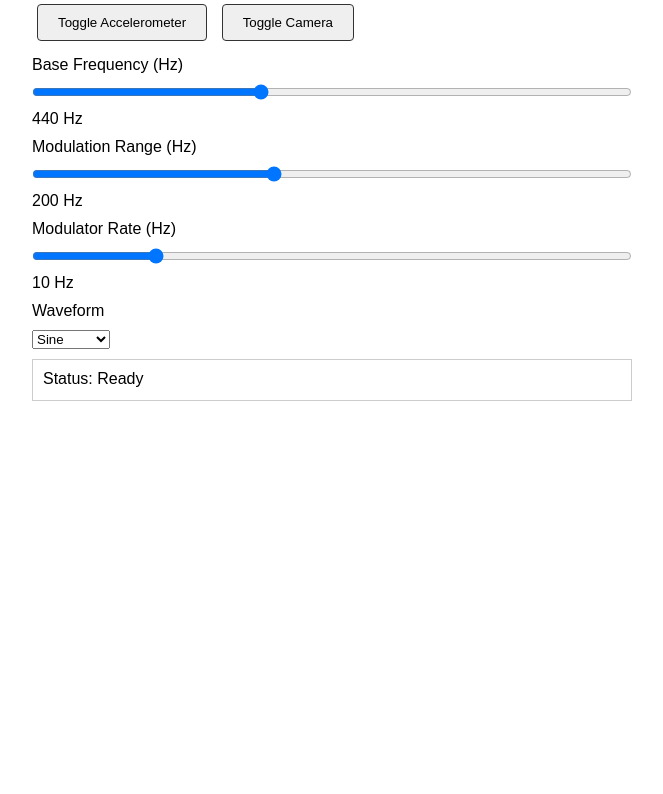
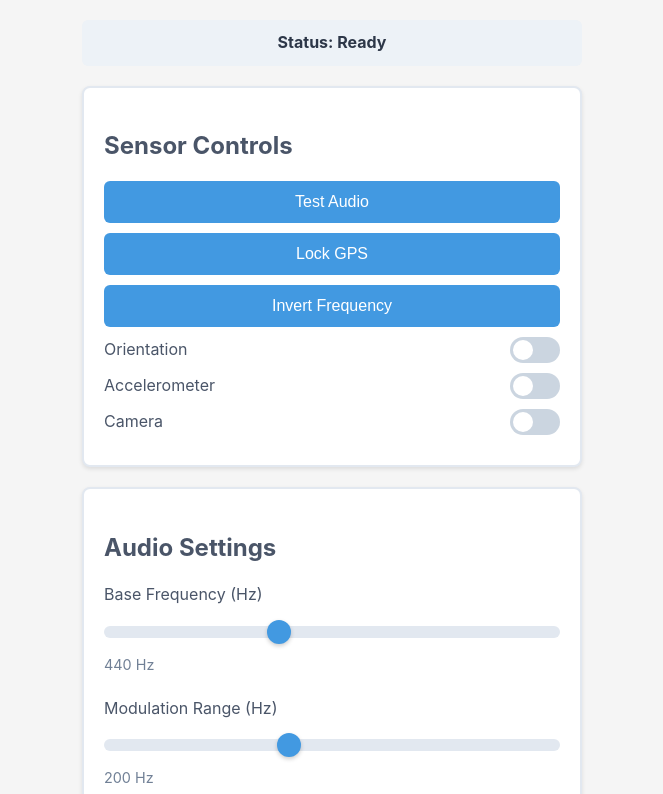
Before and after one commit to tokenno/FM_GPS, a plain HTML site: page index.html in a window 1280 px wide. Shown: the part 158-952 px from the top of the page, without its empty margins (308-971 px from the left). Before the commit the page ends 800 px from the top, so only its background shows below. Drawn offline with Linux system fonts and the light colour scheme.

Commit message:
Add files via upload

```diff
--- a/fm-synth.js
+++ b/fm-synth.js
@@ -16,7 +16,15 @@ const statusEl = document.getElementById("status");
 
 function log(msg) {
   console.log(msg);
-  if (statusEl) statusEl.textContent = "Status: " + msg;
+  if (statusEl) {
+    statusEl.textContent = "Status: " + msg;
+    // Add success or error class based on message content
+    if (msg.includes("error") || msg.includes("denied") || msg.includes("unavailable")) {
+      statusEl.className = "status error";
+    } else {
+      statusEl.className = "status success";
+    }
+  }
 }
 
 async function initAudio() {
@@ -82,7 +90,6 @@ function updateModulation(distance) {
     : (mapped / 100) * freqRange;
 
   const now = audioCtx.currentTime;
-  // Smooth transitions to avoid clicks
   modGain.gain.linearRampToValueAtTime(modDepthHz, now + 0.02);
   carrierOsc.frequency.linearRampToValueAtTime(baseFreq, now + 0.02);
 }
@@ -177,7 +184,6 @@ function handleOrientation(event) {
   const modRateOffset = (beta / 180) * maxModRateChange;
   const adjustedModRate = modRate + modRateOffset;
   const finalModRate = Math.max(0.1, Math.min(50, adjustedModRate));
-  // Smooth transition
   modulatorOsc.frequency.linearRampToValueAtTime(finalModRate, audioCtx.currentTime + 0.02);
   document.getElementById("modRateValue").textContent = finalModRate.toFixed(1) + " Hz (Tilt: " + beta.toFixed(1) + "°)";
 }
@@ -185,7 +191,7 @@ function handleOrientation(event) {
 async function requestOrientationPermission() {
   if (typeof DeviceOrientationEvent.requestPermission === "function") {
     try {
-      await audioCtx.resume(); // Ensure audio context is active
+      await audioCtx.resume();
       const permission = await DeviceOrientationEvent.requestPermission();
       if (permission === "granted") {
         orientationActive = true;
@@ -207,7 +213,7 @@ async function requestOrientationPermission() {
 
 async function initCamera() {
   try {
-    await audioCtx.resume(); // Ensure audio context is active
+    await audioCtx.resume();
     const stream = await navigator.mediaDevices.getUserMedia({ video: { facingMode: "environment" } });
     const video = document.getElementById("video");
     video.srcObject = stream;
@@ -219,7 +225,6 @@ async function initCamera() {
     let lastUpdate = 0;
     function processCamera(timestamp) {
       if (!cameraActive) return;
-      // Throttle to ~10 FPS
       if (timestamp - lastUpdate < 100) {
         requestAnimationFrame(processCamera);
         return;
@@ -238,7 +243,6 @@ async function initCamera() {
       const adjustedFreqRange = normalizedBrightness * 500;
       const finalFreqRange = Math.max(0, Math.min(500, adjustedFreqRange));
       if (modGain) {
-        // Smooth transition
         modGain.gain.linearRampToValueAtTime(finalFreqRange, audioCtx.currentTime + 0.02);
         document.getElementById("modRangeValue").textContent = finalFreqRange.toFixed(1) + " Hz (Brightness: " + avgBrightness.toFixed(1) + ")";
       }
@@ -254,7 +258,7 @@ async function initCamera() {
 async function requestMotionPermission() {
   if (typeof DeviceMotionEvent.requestPermission === "function") {
     try {
-      await audioCtx.resume(); // Ensure audio context is active
+      await audioCtx.resume();
       const permission = await DeviceMotionEvent.requestPermission();
       if (permission === "granted") {
         motionActive = true;
@@ -286,7 +290,6 @@ function handleMotion(event) {
   const mappedMagnitude = Math.min(magnitude, 10);
   const adjustedFreqRange = (mappedMagnitude / 10) * maxFreqRangeChange;
   const finalFreqRange = Math.max(0, Math.min(500, adjustedFreqRange));
-  // Smooth transition
   modGain.gain.linearRampToValueAtTime(finalFreqRange, audioCtx.currentTime + 0.02);
   document.getElementById("modRangeValue").textContent = finalFreqRange.toFixed(1) + " Hz (Shake: " + magnitude.toFixed(1) + "g)";
 }
@@ -374,6 +377,7 @@ document.addEventListener("DOMContentLoaded", () => {
     await audioCtx?.resume();
     baseFreq = parseFloat(e.target.value);
     document.getElementById("baseFreqValue").textContent = baseFreq + " Hz";
+    baseFreqInput.setAttribute("aria-valuenow", baseFreq);
     if (carrierOsc) {
       carrierOsc.frequency.linearRampToValueAtTime(baseFreq, audioCtx.currentTime + 0.02);
     }
@@ -383,6 +387,7 @@ document.addEventListener("DOMContentLoaded", () => {
     await audioCtx?.resume();
     freqRange = parseFloat(e.target.value);
     document.getElementById("modRangeValue").textContent = freqRange + " Hz";
+    modRangeInput.setAttribute("aria-valuenow", freqRange);
     if (modGain) {
       modGain.gain.linearRampToValueAtTime(freqRange, audioCtx.currentTime + 0.02);
     }
@@ -392,6 +397,7 @@ document.addEventListener("DOMContentLoaded", () => {
     await audioCtx?.resume();
     modRate = parseFloat(e.target.value);
     document.getElementById("modRateValue").textContent = modRate + " Hz";
+    modRateInput.setAttribute("aria-valuenow", modRate);
     if (modulatorOsc) {
       modulatorOsc.frequency.linearRampToValueAtTime(modRate, audioCtx.currentTime + 0.02);
     }
--- a/index.html
+++ b/index.html
@@ -3,38 +3,193 @@
 <head>
   <meta charset="UTF-8">
   <meta name="viewport" content="width=device-width, initial-scale=1.0">
-  <title>GPSynth - tOkeno Apps</title>
+  <title>GPS FM Synthesizer</title>
   <style>
     body {
-      font-family: Arial, sans-serif;
-      max-width: 600px;
-      margin: 20px auto;
+      font-family: -apple-system, BlinkMacSystemFont, 'Segoe UI', Roboto, sans-serif;
+      background-color: #f5f5f5;
+      color: #333;
+      margin: 0;
+      padding: 20px;
+      max-width: 500px;
+      margin-left: auto;
+      margin-right: auto;
+      line-height: 1.6;
+    }
+    header {
+      text-align: center;
+      margin-bottom: 30px;
+    }
+    h1 {
+      font-size: 2rem;
+      color: #2c5282;
+      margin: 0;
+    }
+    h2 {
+      font-size: 1.5rem;
+      color: #4a5568;
+      margin-bottom: 15px;
+    }
+    section {
+      background-color: #fff;
+      border: 2px solid #e2e8f0;
+      border-radius: 8px;
+      padding: 20px;
+      margin-bottom: 20px;
+      box-shadow: 0 2px 4px rgba(0, 0, 0, 0.1);
+    }
+    .status {
+      background-color: #edf2f7;
       padding: 10px;
+      border-radius: 6px;
+      text-align: center;
+      margin-bottom: 20px;
+      font-weight: bold;
+      color: #2d3748;
+    }
+    .status.success {
+      background-color: #c6f6d5;
+      color: #22543d;
+    }
+    .status.error {
+      background-color: #fed7d7;
+      color: #742a2a;
     }
     button {
-      padding: 10px 20px;
-      margin: 5px;
+      display: block;
+      width: 100%;
+      padding: 12px;
+      margin-bottom: 10px;
+      background-color: #4299e1;
+      color: #fff;
+      border: none;
+      border-radius: 6px;
+      font-size: 1rem;
       cursor: pointer;
-      pointer-events: auto;
-      opacity: 1;
-      border: 1px solid #333;
-      border-radius: 4px;
+      transition: background-color 0.2s;
     }
     button:hover {
-      background-color: #f0f0f0;
+      background-color: #3182ce;
     }
-    label, select, input {
-      margin: 10px 0;
+    button:focus {
+      outline: 3px solid #90cdf4;
+      outline-offset: 2px;
+    }
+    .toggle-container {
+      display: flex;
+      align-items: center;
+      justify-content: space-between;
+      margin-bottom: 10px;
+    }
+    .toggle-label {
+      font-size: 1rem;
+      color: #4a5568;
+    }
+    .toggle {
+      position: relative;
+      width: 50px;
+      height: 26px;
+    }
+    .toggle input {
+      opacity: 0;
+      width: 0;
+      height: 0;
+    }
+    .toggle .slider {
+      position: absolute;
+      top: 0;
+      left: 0;
+      right: 0;
+      bottom: 0;
+      background-color: #cbd5e0;
+      border-radius: 13px;
+      transition: background-color 0.2s;
+      cursor: pointer;
+    }
+    .toggle input:checked + .slider {
+      background-color: #4299e1;
+    }
+    .toggle .slider:before {
+      position: absolute;
+      content: '';
+      height: 20px;
+      width: 20px;
+      left: 3px;
+      bottom: 3px;
+      background-color: #fff;
+      border-radius: 50%;
+      transition: transform 0.2s;
+    }
+    .toggle input:checked + .slider:before {
+      transform: translateX(24px);
+    }
+    .slider-container {
+      margin-bottom: 20px;
+    }
+    .slider-label {
       display: block;
+      font-size: 1rem;
+      color: #4a5568;
+      margin-bottom: 8px;
     }
     input[type="range"] {
+      -webkit-appearance: none;
+      appearance: none;
       width: 100%;
+      height: 12px;
+      background: #e2e8f0;
+      border-radius: 6px;
+      outline: none;
+      position: relative;
+      z-index: 10;
+      pointer-events: auto;
+      touch-action: pan-y;
+      margin: 10px 0;
     }
-    #status {
-      margin-top: 10px;
-      padding: 10px;
-      border: 1px solid #ccc;
-      min-height: 20px;
+    input[type="range"]::-webkit-slider-thumb {
+      -webkit-appearance: none;
+      appearance: none;
+      width: 24px;
+      height: 24px;
+      background: #4299e1;
+      border-radius: 50%;
+      cursor: pointer;
+      box-shadow: 0 2px 4px rgba(0, 0, 0, 0.2);
+      pointer-events: auto;
+    }
+    input[type="range"]::-moz-range-thumb {
+      width: 24px;
+      height: 24px;
+      background: #4299e1;
+      border-radius: 50%;
+      cursor: pointer;
+      box-shadow: 0 2px 4px rgba(0, 0, 0, 0.2);
+      pointer-events: auto;
+    }
+    input[type="range"]:focus {
+      outline: 3px solid #90cdf4;
+      outline-offset: 2px;
+    }
+    .slider-value {
+      display: block;
+      font-size: 0.9rem;
+      color: #718096;
+      margin-top: 5px;
+    }
+    select {
+      width: 100%;
+      padding: 12px;
+      background-color: #edf2f7;
+      border: 2px solid #e2e8f0;
+      border-radius: 6px;
+      font-size: 1rem;
+      color: #2d3748;
+      margin-bottom: 10px;
+      cursor: pointer;
+    }
+    select:focus {
+      outline: 3px solid #90cdf4;
+      outline-offset: 2px;
     }
     video {
       display: none;
@@ -42,41 +197,71 @@
   </style>
 </head>
 <body>
-  <h1>GPSynth - tOkeno Apps</h1>
-  <div>
-    <button id="testBtn">Test Audio</button>
-    <button id="lockBtn">Lock GPS</button>
-    <button id="toggleDirectionBtn">Invert Frequency</button>
-    <button id="orientationBtn">Enable Orientation</button>
-    <button id="motionBtn">Toggle Accelerometer</button>
-    <button id="cameraBtn">Toggle Camera</button>
+  <header>
+    <h1>GPSSynthesizer</h1>
+<br>   <h1>tOkenoApps</h1>
+  </header>
+
+  <div id="status" class="status" role="status" aria-live="polite">Status: Ready</div>
+
+  <section>
+    <h2>Sensor Controls</h2>
+    <button id="testBtn" aria-label="Test audio output">Test Audio</button>
+    <button id="lockBtn" aria-label="Lock GPS position">Lock GPS</button>
+    <button id="toggleDirectionBtn" aria-label="Invert frequency mapping">Invert Frequency</button>
+    <div class="toggle-container">
+      <span class="toggle-label">Orientation</span>
+      <label class="toggle">
+        <input type="checkbox" id="orientationBtn" aria-label="Toggle device orientation">
+        <span class="slider"></span>
+      </label>
+    </div>
+    <div class="toggle-container">
+      <span class="toggle-label">Accelerometer</span>
+      <label class="toggle">
+        <input type="checkbox" id="motionBtn" aria-label="Toggle accelerometer">
+        <span class="slider"></span>
+      </label>
+    </div>
+    <div class="toggle-container">
+      <span class="toggle-label">Camera</span>
+      <label class="toggle">
+        <input type="checkbox" id="cameraBtn" aria-label="Toggle camera">
+        <span class="slider"></span>
+      </label>
+    </div>
+  </section>
+
+  <section>
+    <h2>Audio Settings</h2>
+    <div class="slider-container">
+      <label for="baseFreq" class="slider-label">Base Frequency (Hz)</label>
+      <input type="range" id="baseFreq" min="100" max="1000" step="1" value="440" tabindex="0" aria-label="Adjust base frequency" aria-valuemin="100" aria-valuemax="1000" aria-valuenow="440">
+      <span id="baseFreqValue" class="slider-value" aria-live="polite">440 Hz</span>
+    </div>
+    <div class="slider-container">
+      <label for="modRange" class="slider-label">Modulation Range (Hz)</label>
+      <input type="range" id="modRange" min="0" max="500" step="1" value="200" tabindex="0" aria-label="Adjust modulation range" aria-valuemin="0" aria-valuemax="500" aria-valuenow="200">
+      <span id="modRangeValue" class="slider-value" aria-live="polite">200 Hz</span>
+    </div>
+    <div class="slider-container">
+      <label for="modRate" class="slider-label">Modulator Rate (Hz)</label>
+      <input type="range" id="modRate" min="0.1" max="50" step="0.1" value="10" tabindex="0" aria-label="Adjust modulator rate" aria-valuemin="0.1" aria-valuemax="50" aria-valuenow="10">
+      <span id="modRateValue" class="slider-value" aria-live="polite">10 Hz</span>
     </div>
     <div>
-    <label for="baseFreq">Base Frequency (Hz)</label>
-    <input type="range" id="baseFreq" min="100" max="1000" step="1" value="440">
-    <span id="baseFreqValue">440 Hz</span>
-  </div>
-  <div>
-    <label for="modRange">Modulation Range (Hz)</label>
-    <input type="range" id="modRange" min="0" max="500" step="1" value="200">
-    <span id="modRangeValue">200 Hz</span>
-  </div>
-  <div>
-    <label for="modRate">Modulator Rate (Hz)</label>
-    <input type="range" id="modRate" min="0.1" max="50" step="0.1" value="10">
-    <span id="modRateValue">10 Hz</span>
-  </div>
-  <div>
-    <label for="waveform">Waveform</label>
-    <select id="waveform">
+      <label for="waveform" class="slider-label">Waveform</label>
+      <select id="waveform" aria-label="Select waveform">
         <option value="sine" selected>Sine</option>
         <option value="square">Square</option>
         <option value="triangle">Triangle</option>
         <option value="sawtooth">Sawtooth</option>
       </select>
     </div>
+  </section>
+
   <video id="video" autoplay></video>
-  <div id="status">Status: Ready</div>
+
   <script src="fm-synth.js"></script>
 </body>
 </html>
```
Lines whose indentation alone changed are shown as unchanged.
